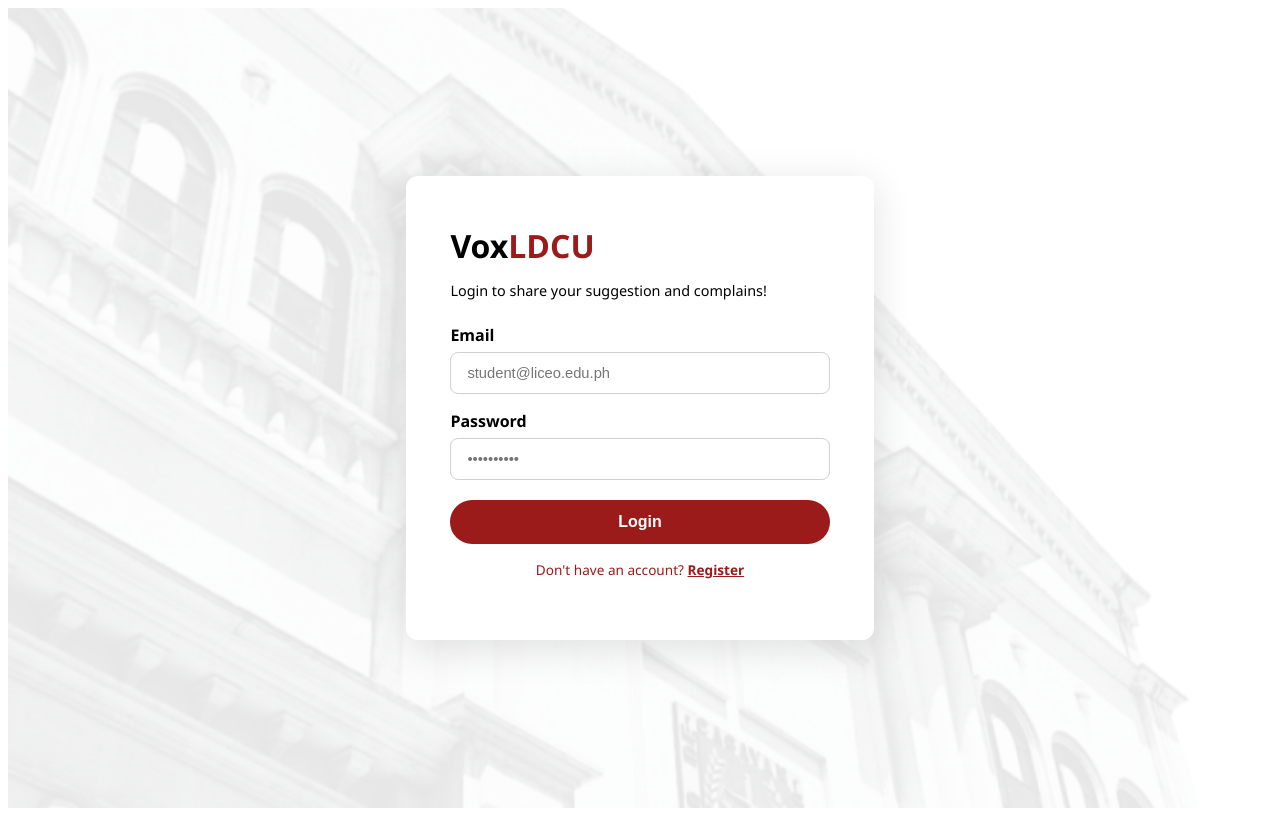
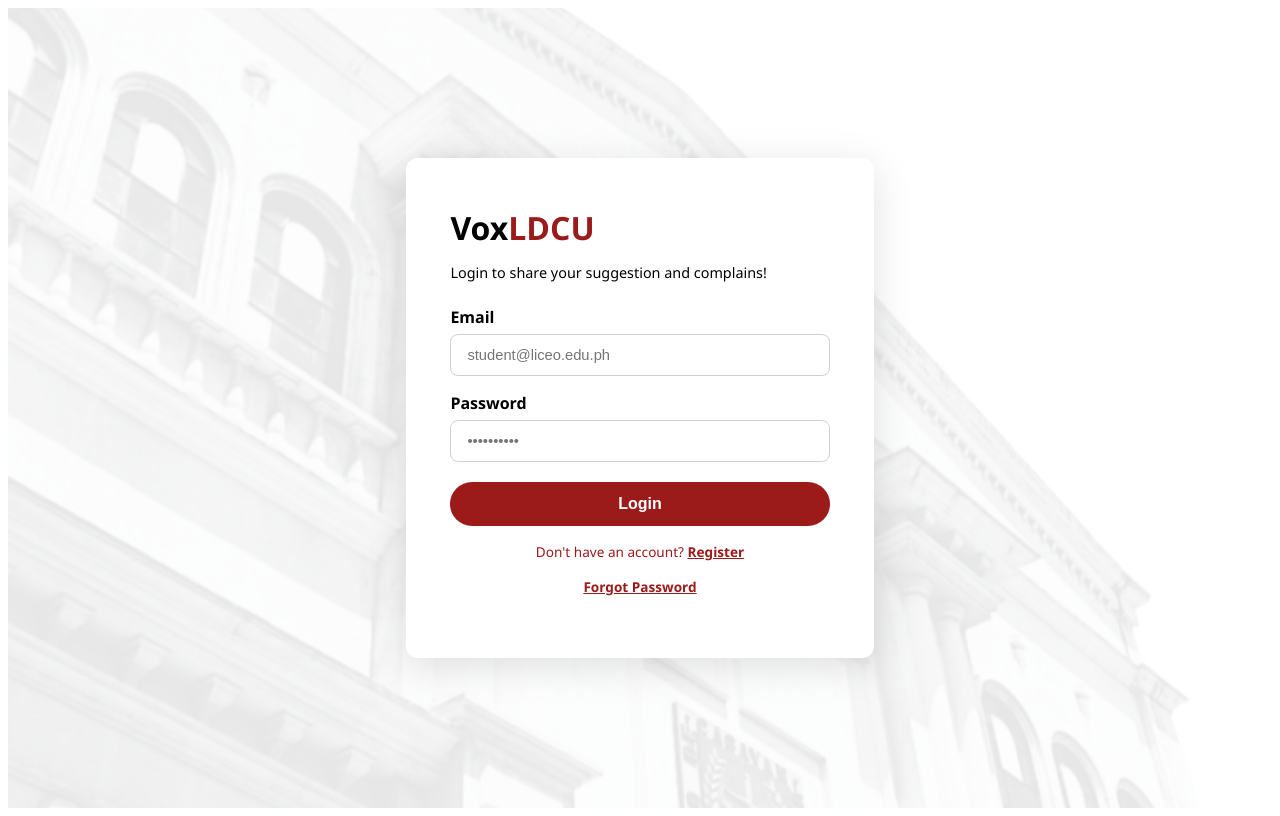
Before and after one commit to josemanuelborja/vox-ldcu, an Angular app: page / in a window 1280 px wide. Built offline with nearby package versions, Linux system fonts and the light colour scheme.

Commit message:
feature: add 'Forgot Password' button to login page

```diff
--- a/src/app/Login/login.component.html
+++ b/src/app/Login/login.component.html
@@ -35,5 +35,9 @@
       Don't have an account? <a routerLink="/register">Register</a>
     </p>
 
+    <p class="password-link">
+    <a routerLink="/password">Forgot Password</a>
+    </p>
+
   </div>
 </div>
--- a/src/app/Login/login.component.scss
+++ b/src/app/Login/login.component.scss
@@ -102,3 +102,15 @@
   color: $red;
   font-weight: 700;
 }
+
+.password-link {
+  margin-top: 16px;
+  text-align: center;
+  font-size: 0.85rem;
+  color: $red;
+}
+
+.password-link a {
+  color: $red;
+  font-weight: 600;
+}
```
Also changed, not shown: src/app/Register/register.component.html (deleted), src/app/Register/register.component.scss (deleted), src/app/Register/register.component.ts (deleted).
